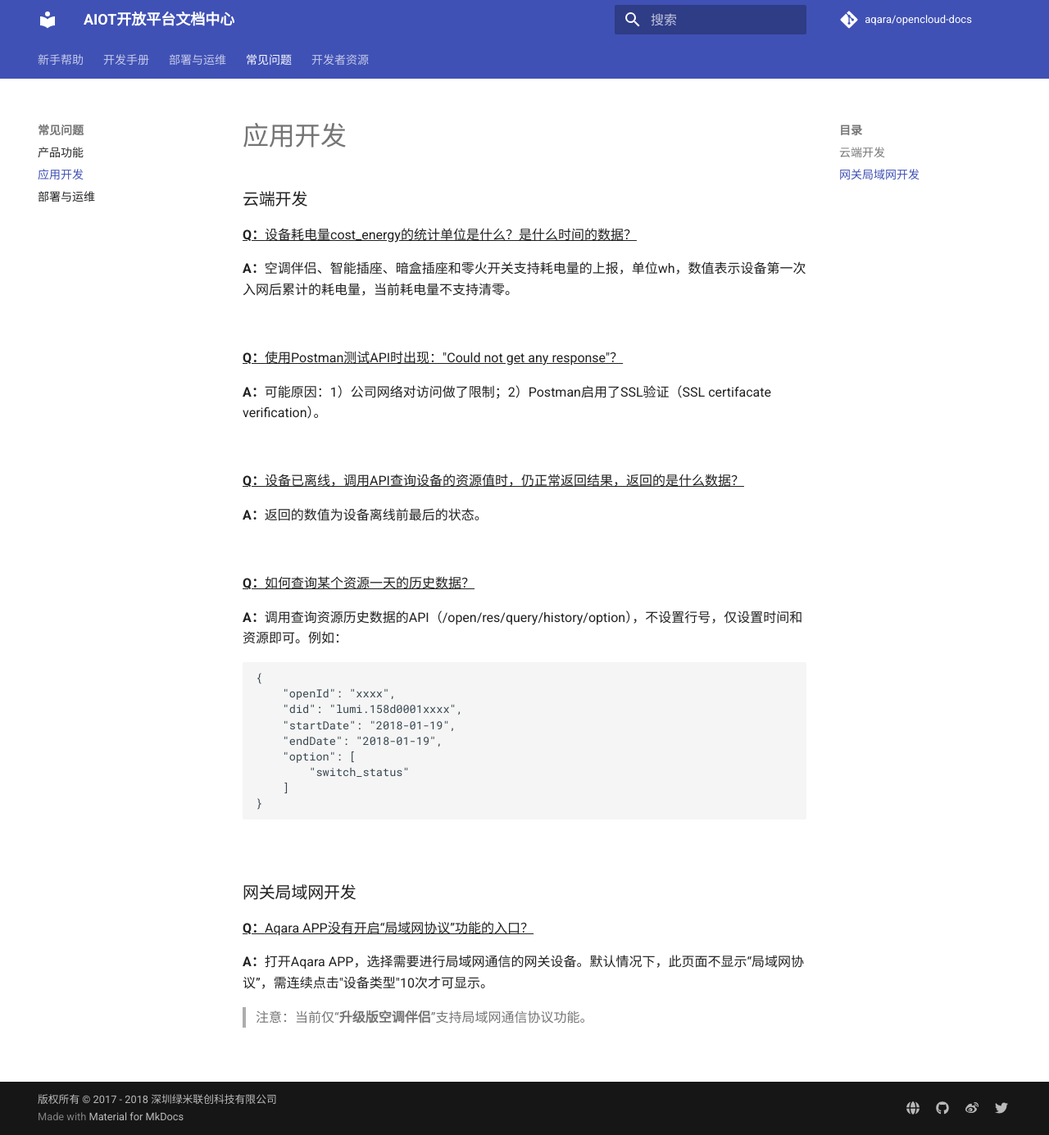
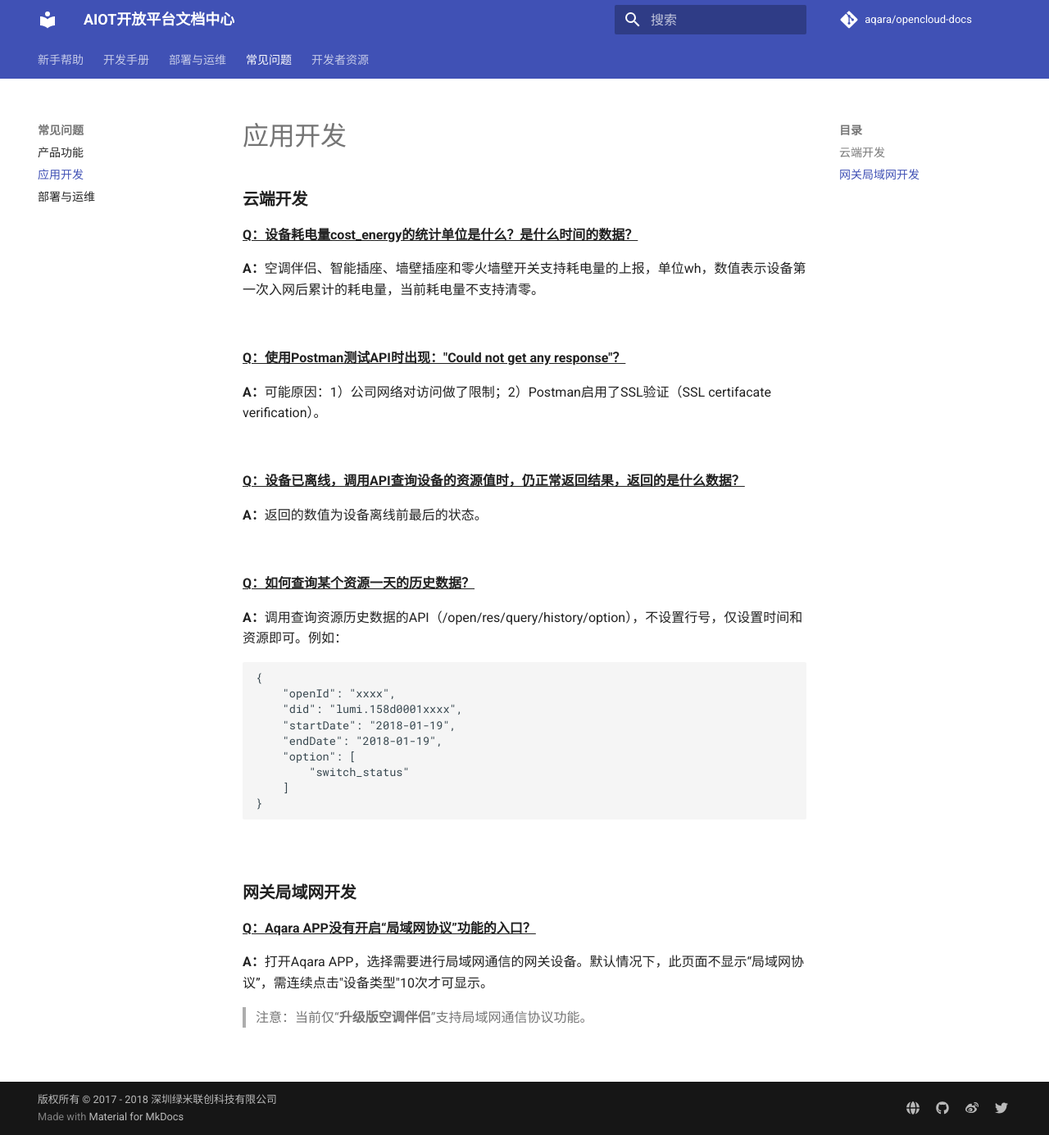
Before and after one commit to lumi-openlcoud/opencloud-docs, an MkDocs documentation site: the page built from zh/faq/faq-development.md, in a window 1280 px wide and 1385 px high. Shown: the whole window at 82% size. Built offline with MkDocs 1.6.1 and Material for MkDocs 9.7.7, drawn with Linux system fonts in a browser that asks for light colours; comment, search, counter and statistics services are not loaded; old or Windows-style settings are respelled for this version of MkDocs.

```diff
--- a/zh/faq/faq-development.md
+++ b/zh/faq/faq-development.md
@@ -1,24 +1,24 @@
-### 云端开发
+### **云端开发**
 
-<u>**Q：**设备耗电量cost_energy的统计单位是什么？是什么时间的数据？</u>
+<u>**Q：设备耗电量cost_energy的统计单位是什么？是什么时间的数据？**</u>
 
-**A：**空调伴侣、智能插座、暗盒插座和零火开关支持耗电量的上报，单位wh，数值表示设备第一次入网后累计的耗电量，当前耗电量不支持清零。
+**A：**空调伴侣、智能插座、墙壁插座和零火墙壁开关支持耗电量的上报，单位wh，数值表示设备第一次入网后累计的耗电量，当前耗电量不支持清零。
 
 &nbsp;
 
-<u>**Q：**使用Postman测试API时出现："Could not get any response"？</u>
+<u>**Q：使用Postman测试API时出现："Could not get any response"？**</u>
 
 **A：**可能原因：1）公司网络对访问做了限制；2）Postman启用了SSL验证（SSL certifacate verification）。
 
 &nbsp;
 
-<u>**Q：**设备已离线，调用API查询设备的资源值时，仍正常返回结果，返回的是什么数据？</u>
+<u>**Q：设备已离线，调用API查询设备的资源值时，仍正常返回结果，返回的是什么数据？**</u>
 
 **A：**返回的数值为设备离线前最后的状态。
 
 &nbsp;
 
-<u>**Q：**如何查询某个资源一天的历史数据？</u>
+<u>**Q：如何查询某个资源一天的历史数据？**</u>
 
 **A：**调用查询资源历史数据的API（/open/res/query/history/option），不设置行号，仅设置时间和资源即可。例如：
 
@@ -36,9 +36,9 @@
 
 &nbsp;
 
-### 网关局域网开发
+### **网关局域网开发**
 
-<u>**Q：**Aqara APP没有开启“局域网协议”功能的入口？</u>
+<u>**Q：Aqara APP没有开启“局域网协议”功能的入口？**</u>
 
 **A：**打开Aqara APP，选择需要进行局域网通信的网关设备。默认情况下，此页面不显示“局域网协议”，需连续点击"设备类型"10次才可显示。
 
```
Also changed, not shown: zh/faq/faq-product.md (+7 -7 lines).
